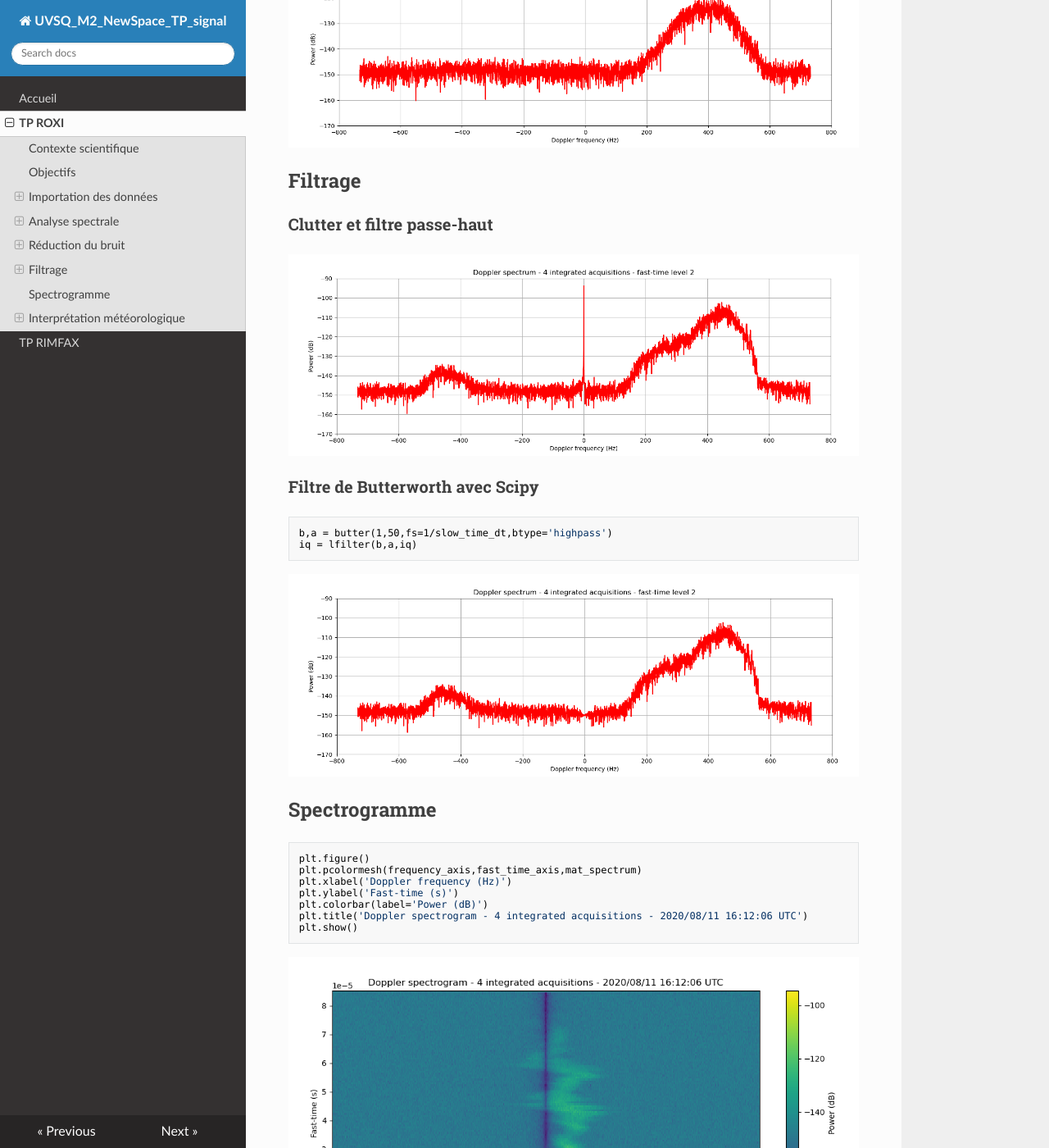
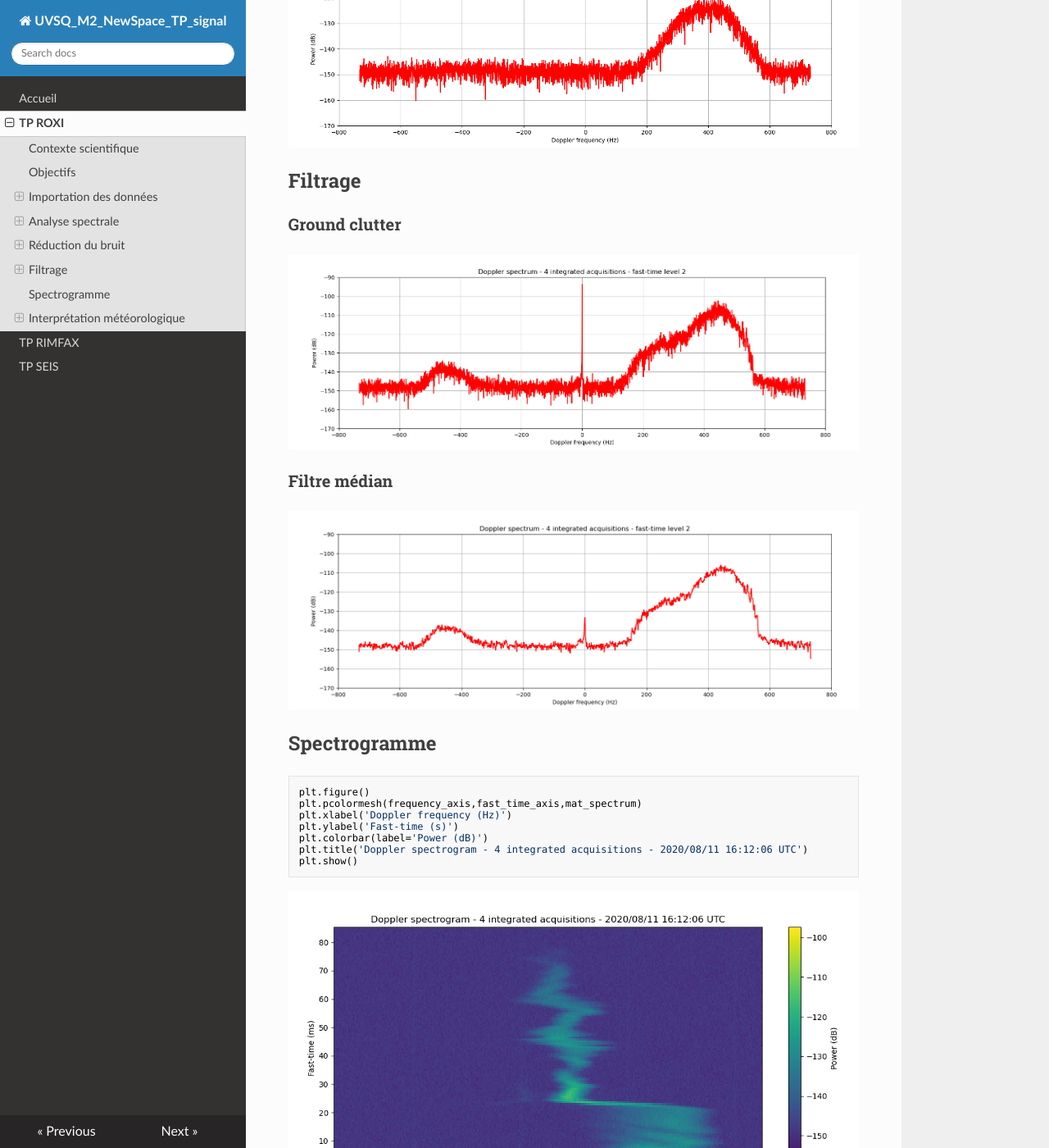
Before and after one commit to NicOudart/UVSQ_M2_NewSpace_TP_signal, an MkDocs documentation site: the page built from docs/TP_ROXI.md, in a window 1280 px wide and 1400 px high, scrolled down 5275 px. Shown: the whole window at 82% size. Built offline with MkDocs 1.6.1, drawn with Linux system fonts in a browser that asks for light colours; nearby versions of some CDN libraries; some of the changed text lies outside the part shown.

Commit message:
-Progress on ROXI. -Adding a SEIS section.

```diff
--- a/docs/TP_ROXI.md
+++ b/docs/TP_ROXI.md
@@ -161,16 +161,11 @@ plt.show()
 
 ## Filtrage
 
-### Clutter et filtre passe-haut
+### Ground clutter
 
 ![Exemple de spectre avant filtrage du clutter](img/ROXI_spectrum_before_filtering_example.png)
 
-### Filtre de Butterworth avec Scipy
-
-~~~
-b,a = butter(1,50,fs=1/slow_time_dt,btype='highpass')
-iq = lfilter(b,a,iq)
-~~~
+### Filtre médian
 
 ![Exemple de spectre après filtrage du clutter](img/ROXI_spectrum_after_filtering_example.png)
 
--- a/mkdocs.yml
+++ b/mkdocs.yml
@@ -8,3 +8,4 @@ nav:
   - Accueil: index.md
   - TP ROXI: TP_ROXI.md
   - TP RIMFAX: TP_RIMFAX.md
+  - TP SEIS: TP_SEIS.md
```
Also changed, not shown: other parts of docs/TP_ROXI.md (+6 -2 lines), docs/TP_SEIS.md (added, +15 -0 lines), docs/index.md (+4 -2 lines), docs/img/ROXI_spectrogram_distance_correction_example.png (added), docs/img/ROXI_spectrogram_example.png, docs/img/ROXI_spectrogram_meteo_axis_example.png (added), docs/img/ROXI_spectrum_after_filtering_example.png, docs/img/ROXI_spectrum_before_filtering_example.png.
